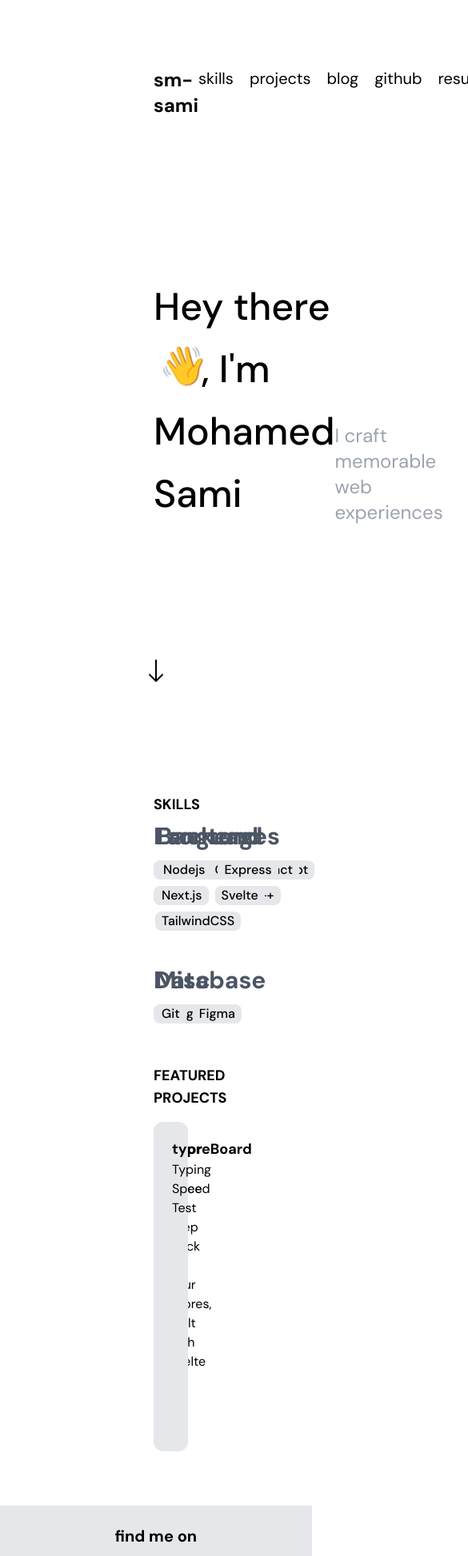
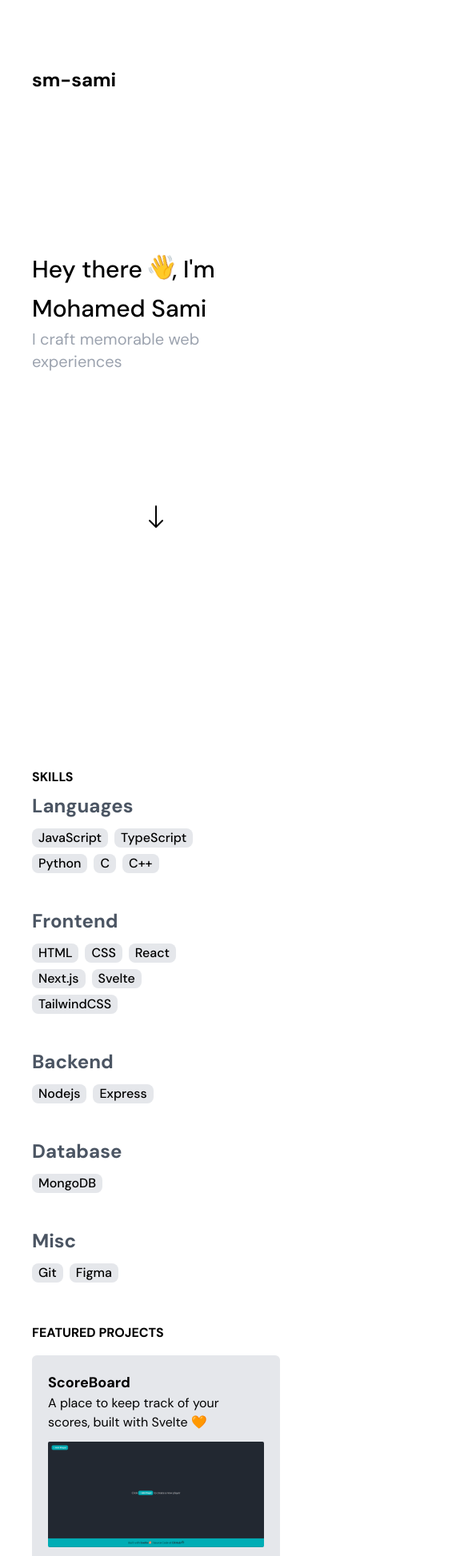
Before and after one commit to mhmdsami/mhmdsami, a Next.js app: page / in a window 390 px wide. Shown: the top 1946 px of the page at 80% size, 585 px wide, since content can reach past the window. Built offline with nearby package versions, Linux system fonts and the light colour scheme.

Commit message:
make site responsive

```diff
--- a/components/FeaturedProjects.tsx
+++ b/components/FeaturedProjects.tsx
@@ -11,11 +11,11 @@ interface ProjectProps {
 
 const Project = ({ title, children, image, deps, repo }: ProjectProps) => {
     return (
-        <div id="projects" className="bg-gray-200 rounded-xl p-5 mt-4 mb-7 mr-7">
+        <div id="projects" className="bg-gray-200 rounded-md md:rounded-xl p-5 mt-4 mb-7">
             <div className="text-lg font-bold">{title}</div>
             <div className="flex flex-col gap-3">
                 {children}
-                <a href={deps}><img src={image} alt="scoreboard" className="rounded-md"/></a>
+                <a href={deps}><img src={image} alt={title} className="rounded-sm md:rounded-md"/></a>
             </div>
             <div className="flex gap-2 place-content-center mt-5">
                 <a href={repo} className="transition-all duration-300 hover:-translate-y-1"><Image src={`/socials/github.svg`}  alt="github logo" width={28} height={28}/></a>
@@ -28,8 +28,8 @@ const Project = ({ title, children, image, deps, repo }: ProjectProps) => {
 const FeaturedProjects = () => {
     return (
         <div id="projects" className="mt-[5vh] mb-10">
-            <div className="text-lg font-bold uppercase">Featured Projects</div>
-            <div className="grid grid-cols-2">
+            <div className="text-base md:text-lg font-bold uppercase">Featured Projects</div>
+            <div className="grid md:grid-cols-2 gap-x-7">
                 <Project title="ScoreBoard" image="/projects/scoreboard.png" deps="https://score-board-sm-sa.vercel.app/" repo="https://github.com/sm-sami/ScoreBoard">A place to keep track of your scores, built with Svelte 🧡</Project>
                 <Project title="typr" image="/projects/typr.png" deps="https://typr-sm-sa.glitch.me/" repo="https://github.com/sm-sami/typr">Typing Speed Test</Project>
             </div>
--- a/components/Hero.tsx
+++ b/components/Hero.tsx
@@ -1,12 +1,12 @@
 const Hero = () => {
     return (
     <div className="flex flex-col min-h-[85vh]">
-        <main className="flex justify-between my-28">
-            <div className="text-5xl leading-relaxed font-medium select-none">
+        <main className="flex flex-col md:flex-row justify-between my-28">
+            <div className="text-3xl md:text-4xl xl:text-5xl leading-relaxed font-medium select-none">
                 Hey there<span className="inline-block origin-bottom-right animate-wave">👋</span>, I&apos;m<br />
                 Mohamed Sami
             </div>
-            <div className="flex text-2xl items-end text-gray-400 select-none">
+            <div className="flex text-xl xl:text-2xl items-end text-gray-400 select-none">
                 I craft memorable web experiences
             </div>
         </main>
--- a/components/Layout.tsx
+++ b/components/Layout.tsx
@@ -13,7 +13,7 @@ const Layout = ({pageName, children}: LayoutProps) => {
             <Head>
                 <title>Mohamed Sami | {pageName}</title>
             </Head>
-            <div className="mx-48">
+            <div className="mx-10 md:mx-14 lg:mx-20 xl:mx-48">
                 <Navbar />
                 <main>{children}</main>
             </div>
--- a/components/Navbar.tsx
+++ b/components/Navbar.tsx
@@ -14,7 +14,7 @@ const Navbar = () => {
             <div className="text-2xl font-bold cursor-pointer">
                 <Link href="/">sm-sami</Link>
             </div>
-            <div className="text-xl cursor-pointer">
+            <div className="hidden md:block text-xl cursor-pointer">
                 <ul className="flex gap-5">
                     {navElements.map(({ page, href }, index) => (
                         <li key={index} className="hover:underline"><Link href={href}>{page}</Link></li>
--- a/components/Skills.tsx
+++ b/components/Skills.tsx
@@ -14,11 +14,11 @@ const Skills = () => {
 
     return (
         <div id="skills" className="pt-[5vh]">
-            <div className="text-lg font-bold uppercase">Skills</div>
-            <div className="grid grid-cols-3 gap-y-7">
+            <div className="text-base md:text-lg font-bold uppercase">Skills</div>
+            <div className="grid md:grid-cols-2 lg:grid-cols-3 gap-y-7">
                 {skillSets.map(({ title, skills}, index) => (
                     <div key={index} className="flex flex-col my-2 w-52 gap-y-3">
-                        <div className="text-3xl text-gray-600 font-bold">{title}</div>
+                        <div className="text-2xl md:text-3xl text-gray-600 font-bold">{title}</div>
                         <div className="flex gap-2 flex-wrap">
                             {skills.map((skill, ind) => (<div key={ind} className="bg-gray-200 px-2 rounded-lg font-medium">{skill}</div>))}
                         </div>
```
